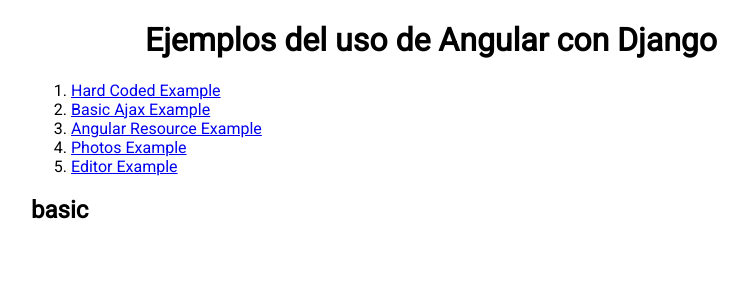
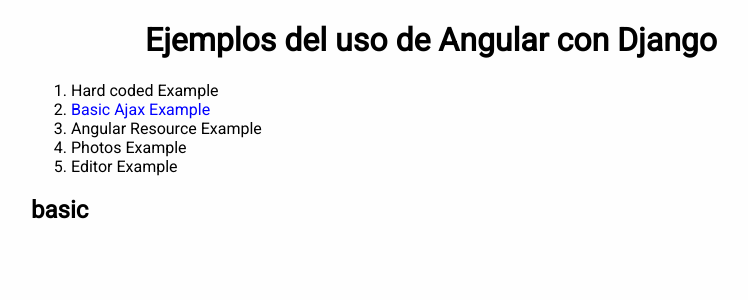
Before and after one commit to iLordTony/django-angular-example, a Django app: page /basic in a window 1280 px wide. Shown: the top 300 px of the page, without its empty margins (209-957 px from the left). Run offline with Django 3.2, Linux system fonts and the light colour scheme.

Commit message:
Ya quedaron las vistas pero borre el codigo js

```diff
--- a/static/app/app.styl
+++ b/static/app/app.styl
@@ -1,10 +1,14 @@
 @import 'normalize.styl'
 
 a
-    font-style none
+    text-decoration none
+    color black
+    &.active
+        color blue
 
 body
     font-family Roboto
+    background #fefefefe
 
 .Content
     margin 0 auto
--- a/templates/index.html
+++ b/templates/index.html
@@ -11,11 +11,41 @@
   <div class="Content">
     <h1>Ejemplos del uso de Angular con Django</h1>
     <ol>
-      <li><a href="{% url "example" template_name='static'%}">Hard Coded Example</a></li>
-      <li><a href="{% url "example" template_name='basic' %}">Basic Ajax Example</a></li>
-      <li><a href="{% url "example" template_name='resource' %}">Angular Resource Example</a></li>
-      <li><a href="{% url "example" template_name='photos' %}">Photos Example</a></li>
-      <li><a href="{% url "example" template_name='editor' %}">Editor Example</a></li>
+      <li>
+        {% if request.get_full_path == '/static' %}
+          <a href="{% url "example" template_name='static' %}" class="active">Hard coded Example</a>
+        {% else %}
+          <a href="{% url "example" template_name='static' %}">Hard coded Example</a>
+        {% endif %}
+      </li>
+      <li>
+        {% if request.get_full_path == '/basic' %}
+          <a href="{% url "example" template_name='basic' %}" class="active">Basic Ajax Example</a>
+        {% else %}
+          <a href="{% url "example" template_name='basic' %}">Basic Ajax Example</a>
+        {% endif %}
+      </li>
+      <li>
+        {% if request.get_full_path == '/resource' %}
+          <a href="{% url "example" template_name='resource' %}" class="active">Angular Resource Example</a>
+        {% else %}
+          <a href="{% url "example" template_name='resource' %}">Angular Resource Example</a>
+        {% endif %}
+      </li>
+      <li>
+        {% if request.get_full_path == '/photos' %}
+          <a href="{% url "example" template_name='photos' %}" class="active">Photos Example</a>
+        {% else %}
+          <a href="{% url "example" template_name='photos' %}">Photos Example</a>
+        {% endif %}
+      </li>
+      <li>
+        {% if request.get_full_path == '/editor' %}
+          <a href="{% url "example" template_name='editor' %}" class="active">Editor Example</a>
+        {% else %}
+          <a href="{% url "example" template_name='editor' %}">Editor Example</a>
+        {% endif %}
+      </li>
     </ol>
     {% block content %}
     {% endblock %}
```
Also changed, not shown: static/public/css/app.css.
